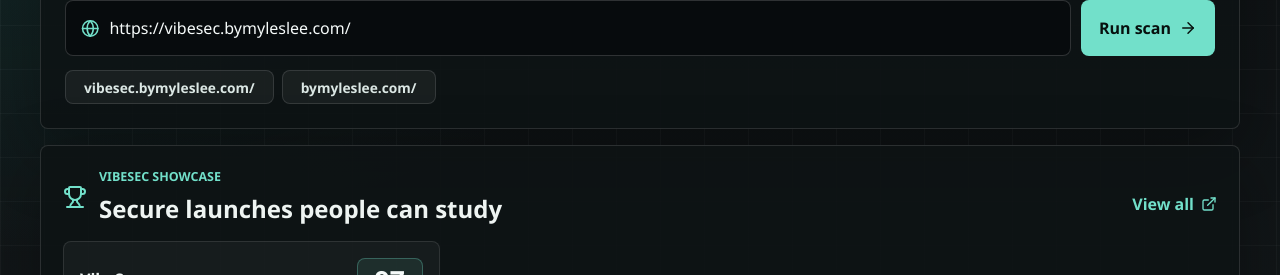
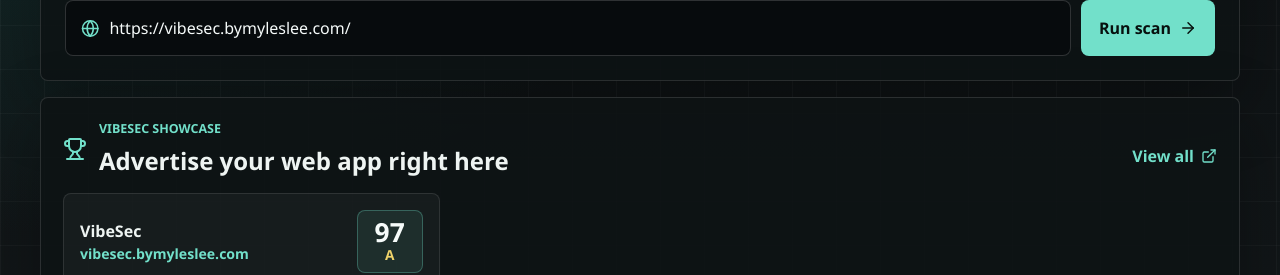
Before and after one commit to mylee04/vibesec, a React (Vite) app: page / in a window 1280 px wide. Shown: the part 239-514 px from the top of the page. Built offline with nearby package versions, Linux system fonts and the light colour scheme; no server answers.

Commit message:
simplify scanner hero

```diff
--- a/src/ui/locales/en.ts
+++ b/src/ui/locales/en.ts
@@ -10,12 +10,12 @@
   },
   home: {
     eyebrow: "VibeSec Showcase",
-    title: "Secure launches people can study",
+    title: "Advertise your web app right here",
     viewAll: "View all",
     beta: "Public beta launch",
   },
   showcase: {
-    title: "Secure AI-built apps worth studying",
+    title: "Advertise your web app right here",
     scanYourApp: "Scan your app",
     loading: "Loading showcase.",
     noPublic: "No public launches yet.",
--- a/src/ui/locales/es.ts
+++ b/src/ui/locales/es.ts
@@ -12,12 +12,12 @@
   },
   home: {
     eyebrow: "Showcase de VibeSec",
-    title: "Lanzamientos seguros para estudiar",
+    title: "Anuncia tu app web aquí mismo",
     viewAll: "Ver todo",
     beta: "Beta pública",
   },
   showcase: {
-    title: "Apps AI seguras que vale la pena estudiar",
+    title: "Anuncia tu app web aquí mismo",
     scanYourApp: "Escanear mi app",
     loading: "Cargando showcase.",
     noPublic: "Aún no hay lanzamientos públicos.",
--- a/src/ui/locales/ja.ts
+++ b/src/ui/locales/ja.ts
@@ -12,12 +12,12 @@
   },
   home: {
     eyebrow: "VibeSec ショーケース",
-    title: "参考になる安全なローンチ",
+    title: "あなたのWebアプリをここで堂々と宣伝",
     viewAll: "すべて表示",
     beta: "公開ベータ",
   },
   showcase: {
-    title: "参考になる安全なAI Webアプリ",
+    title: "あなたのWebアプリをここで堂々と宣伝",
     scanYourApp: "自分のアプリをスキャン",
     loading: "ショーケースを読み込み中。",
     noPublic: "公開ローンチはまだありません。",
--- a/src/ui/locales/ko.ts
+++ b/src/ui/locales/ko.ts
@@ -12,12 +12,12 @@
   },
   home: {
     eyebrow: "VibeSec 쇼케이스",
-    title: "참고할 만한 안전한 런치",
+    title: "여기서 당신의 웹앱을 대놓고 홍보하세요",
     viewAll: "전체 보기",
     beta: "공개 베타 런치",
   },
   showcase: {
-    title: "참고할 만한 안전한 AI 웹앱",
+    title: "여기서 당신의 웹앱을 대놓고 홍보하세요",
     scanYourApp: "내 앱 스캔",
     loading: "쇼케이스 불러오는 중.",
     noPublic: "아직 공개 런치가 없습니다.",
--- a/src/ui/locales/ru.ts
+++ b/src/ui/locales/ru.ts
@@ -12,12 +12,12 @@
   },
   home: {
     eyebrow: "Витрина VibeSec",
-    title: "Безопасные запуски для изучения",
+    title: "Рекламируйте свое веб-приложение прямо здесь",
     viewAll: "Смотреть все",
     beta: "Публичная бета",
   },
   showcase: {
-    title: "Безопасные AI-приложения для изучения",
+    title: "Рекламируйте свое веб-приложение прямо здесь",
     scanYourApp: "Проверить приложение",
     loading: "Загрузка витрины.",
     noPublic: "Публичных запусков пока нет.",
--- a/src/ui/scanner-form.tsx
+++ b/src/ui/scanner-form.tsx
@@ -1,11 +1,6 @@
 import { ArrowRight, Globe, ShieldCheck } from "lucide-react"
 import type { FormEvent } from "react"
 import type { UiCopy } from "./i18n.js"
-
-const sampleTargets: readonly string[] = [
-  "https://vibesec.bymyleslee.com/",
-  "https://bymyleslee.com/",
-]
 
 type ScannerFormProps = {
   readonly url: string
@@ -54,18 +49,5 @@
         </button>
       </div>
     </form>
-
-    <div className="sample-row">
-      {sampleTargets.map((target) => (
-        <button
-          className="sample-button"
-          type="button"
-          key={target}
-          onClick={() => onUrlChange(target)}
-        >
-          {target.replace("https://", "")}
-        </button>
-      ))}
-    </div>
   </section>
 )
--- a/src/ui/styles/scanner.css
+++ b/src/ui/styles/scanner.css
@@ -96,14 +96,6 @@
   color: #f6fbfa;
 }
 
-.sample-row {
-  display: flex;
-  flex-wrap: wrap;
-  gap: 8px;
-  margin-top: 14px;
-}
-
-.sample-button,
 .icon-button {
   min-height: 34px;
   border: 1px solid rgba(255, 255, 255, 0.12);
```
